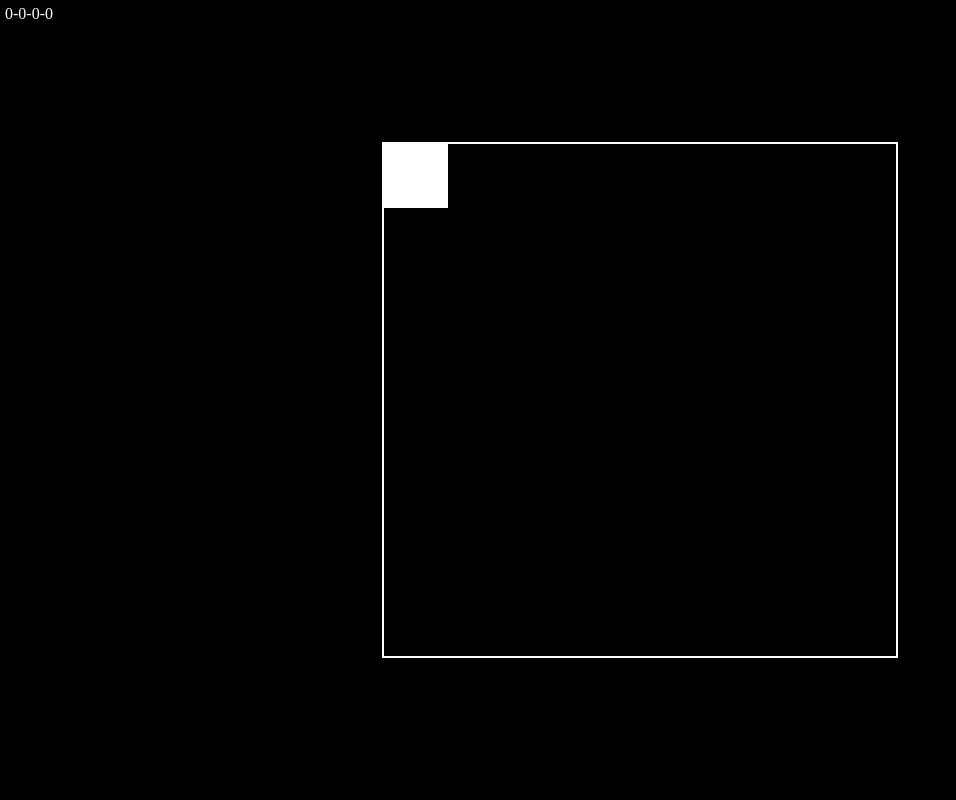
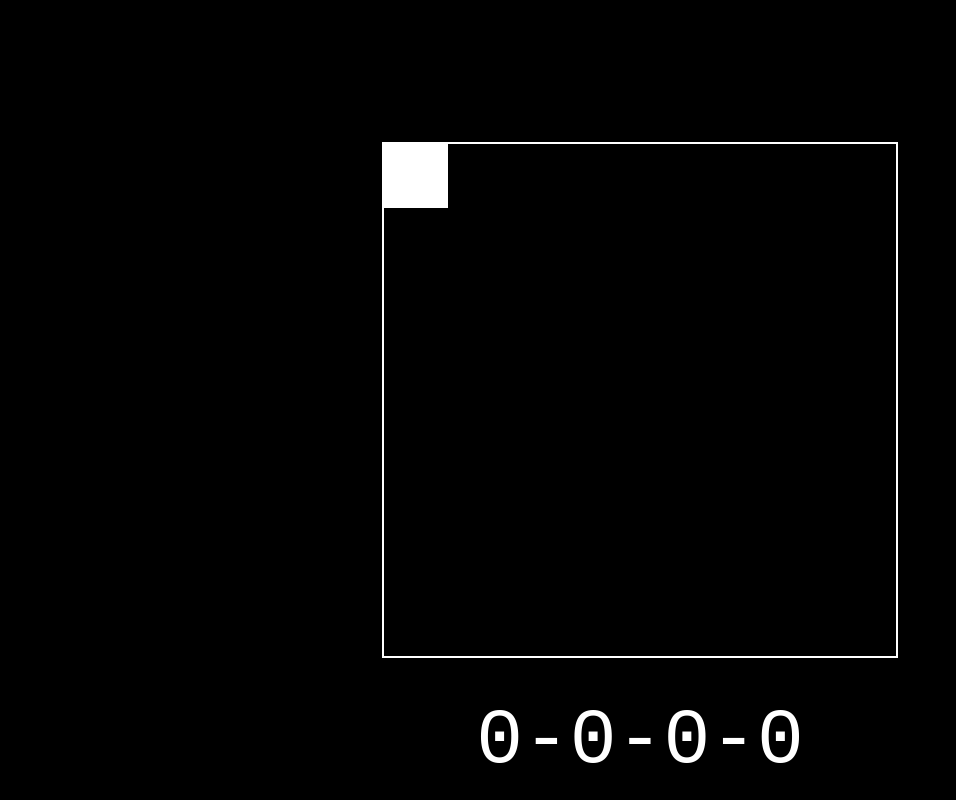
Before and after one commit to wojnet/canvas-game, a plain HTML site: page index.html in a window 1280 px wide. Shown: the whole page, without its empty margins (0-956 px from the left). Drawn offline with Linux system fonts and the light colour scheme.

Commit message:
version 1.1

```diff
--- a/index.css
+++ b/index.css
@@ -3,6 +3,7 @@
     margin: 0;
     padding: 0;
     color: white;
+    font-family: monospace;
 }
 
 body {
--- a/index.html
+++ b/index.html
@@ -10,7 +10,7 @@
 <body>
 
     <section>
-        <div id="debug" style="position: absolute; top: 5px; left: 5px;">0-0-0-0</div>
+        <div id="debug" style="position: absolute; bottom: 15px; font-size: 10ch;">0-0-0-0</div>
         <canvas></canvas>
     </section>
 
```
